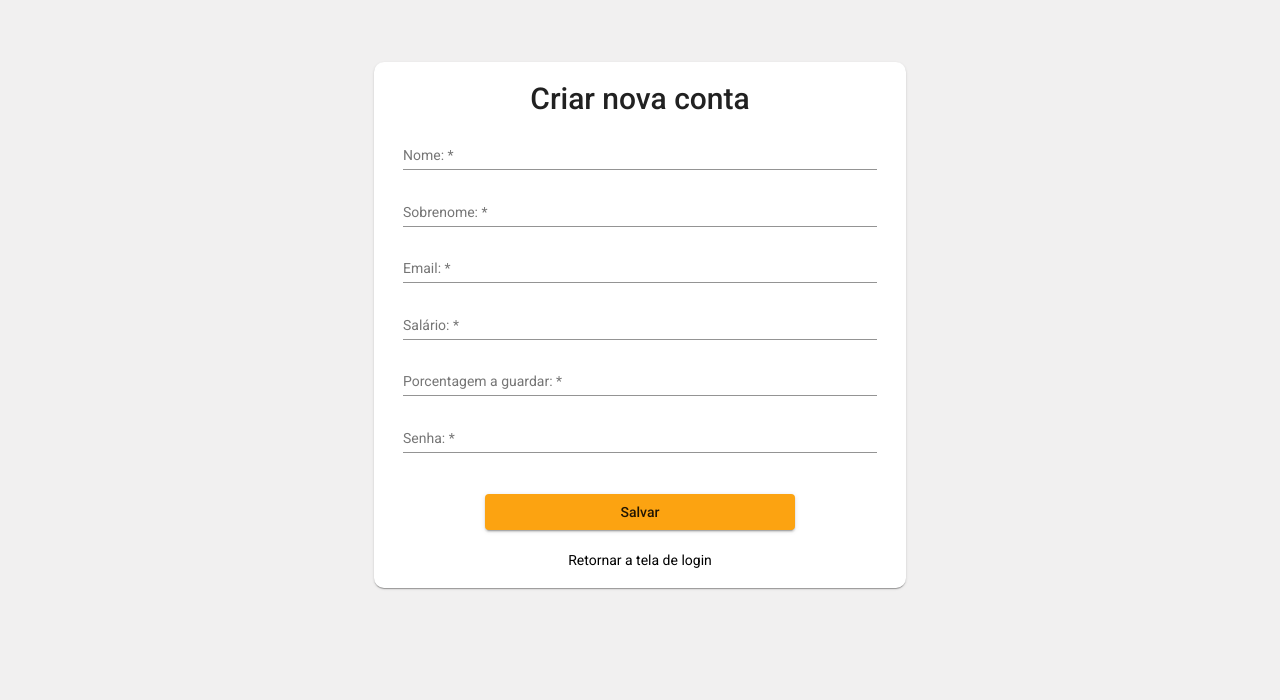
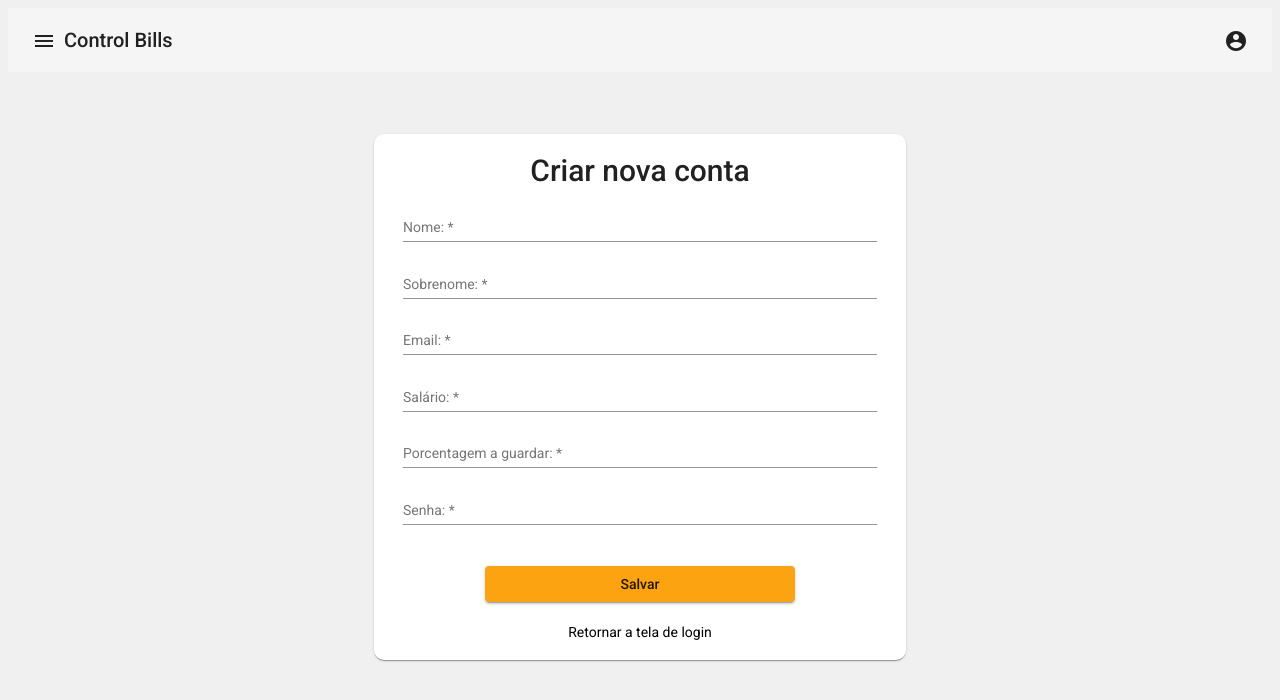
Before and after one commit to markjunior2045/ControleFinanceiro, an Angular app in the folder FrontEnd/: page /cadastro-usuario in a window 1280 px wide. Shown: the top 700 px of the page. Built offline with nearby package versions, Linux system fonts and the light colour scheme.

Commit message:
Adicionada Toolbar na tela de Cadastro-usuario

```diff
--- a/FrontEnd/src/app/app-routing.module.ts
+++ b/FrontEnd/src/app/app-routing.module.ts
@@ -5,7 +5,8 @@ import { CadastroContaCorrenteComponent } from './cadastro-conta-corrente/cadast
 import { CadastroUsuarioComponent } from './cadastro-usuario/cadastro-usuario.component';
 import { LoginComponent } from './login/login.component';
 
-const routes: Routes = [{ path: 'cadastro-usuario', component: CadastroUsuarioComponent },
+const routes: Routes = [{ path: '', component: LoginComponent },
+                        { path: 'cadastro-usuario', component: CadastroUsuarioComponent },
                         { path: 'login', component: LoginComponent },
                         { path: 'cadastro-conta-corrente', component: CadastroContaCorrenteComponent },
                         { path: 'cadastro-cartao', component: CadastroCartaoComponent },];
--- a/FrontEnd/src/app/cadastro-usuario/cadastro-usuario.component.html
+++ b/FrontEnd/src/app/cadastro-usuario/cadastro-usuario.component.html
@@ -1,3 +1,5 @@
+<app-toolbar></app-toolbar>
+
 <!--FORMULÁRIO DE CADASTRO DE USUÁRIO-->
 
 <body>
--- /dev/null
+++ b/FrontEnd/src/app/toolbar/toolbar.component.css
@@ -0,0 +1,3 @@
+.example-spacer {
+    flex: 1 1 auto;
+  }
--- /dev/null
+++ b/FrontEnd/src/app/toolbar/toolbar.component.html
@@ -0,0 +1,17 @@
+<p>
+    <mat-toolbar>
+     <button mat-icon-button class="example-icon">
+      <mat-icon>menu</mat-icon>
+    </button>
+    <span>Control Bills</span>
+    <span class="example-spacer"></span>
+    <button [matMenuTriggerFor]="menu" mat-icon-button class="example-icon">
+     <mat-icon>account_circle</mat-icon>
+   </button>
+   <mat-menu #menu="matMenu">
+    <button mat-menu-item>Gerenciamento de Conta</button>
+    <button routerLink="/login" routerLinkActive="active" mat-menu-item>Sair</button>
+</mat-menu>
+  </mat-toolbar>
+  </p>
+  <router-outlet></router-outlet>
--- /dev/null
+++ b/FrontEnd/src/app/toolbar/toolbar.component.ts
@@ -0,0 +1,15 @@
+import { Component, OnInit } from '@angular/core';
+
+@Component({
+  selector: 'app-toolbar',
+  templateUrl: './toolbar.component.html',
+  styleUrls: ['./toolbar.component.css']
+})
+export class ToolbarComponent implements OnInit {
+
+  constructor() { }
+
+  ngOnInit(): void {
+  }
+
+}
--- a/FrontEnd/src/index.html
+++ b/FrontEnd/src/index.html
@@ -2,7 +2,7 @@
 <html lang="en">
 <head>
   <meta charset="utf-8">
-  <title>FrontEnd</title>
+  <title>ControlBills</title>
   <base href="/">
   <meta name="viewport" content="width=device-width, initial-scale=1">
   <link rel="icon" type="image/x-icon" href="favicon.ico">
```
Also changed, not shown: FrontEnd/src/app/app.module.ts (+10 -2 lines), 1 other file (tests, documents, lock files or other folders).
